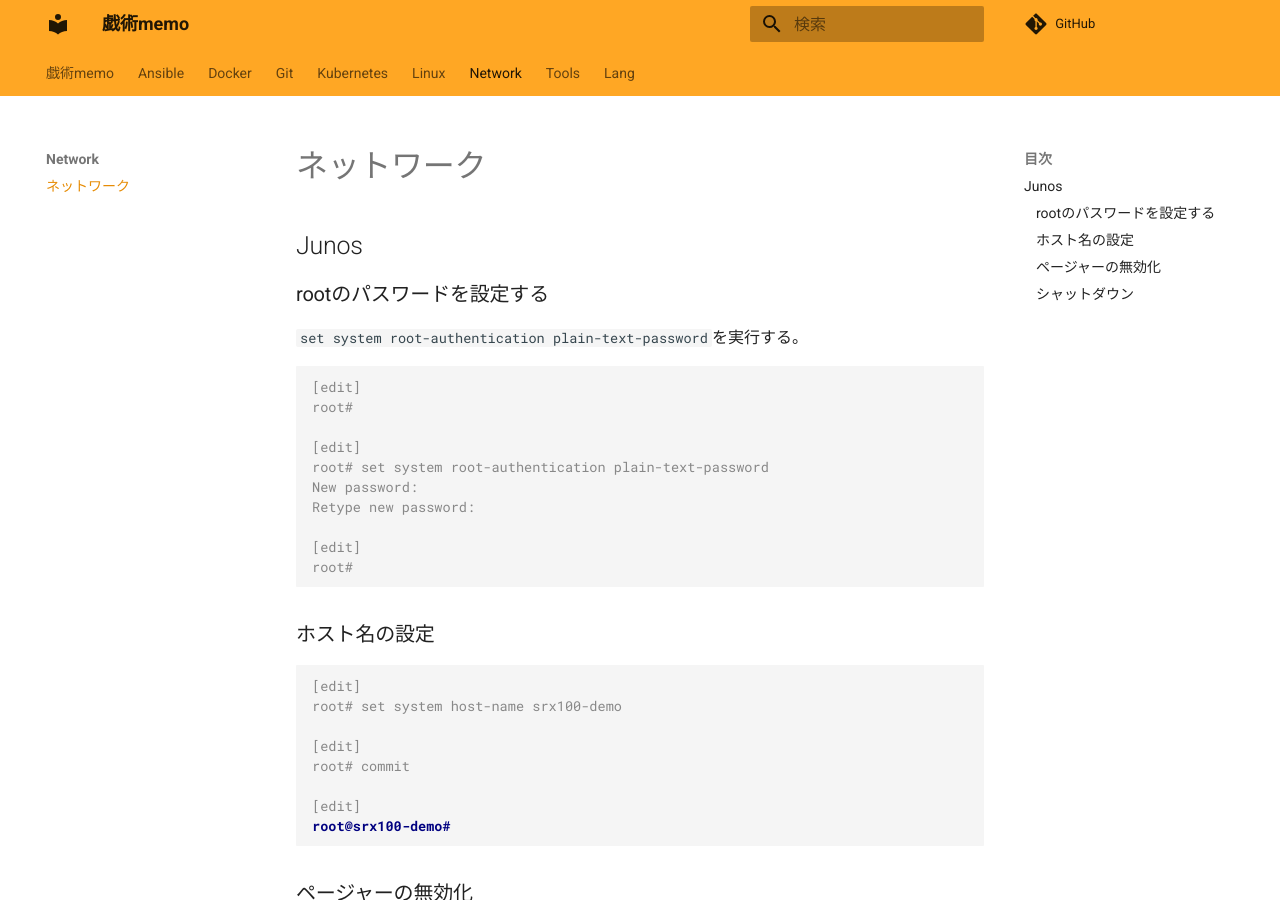
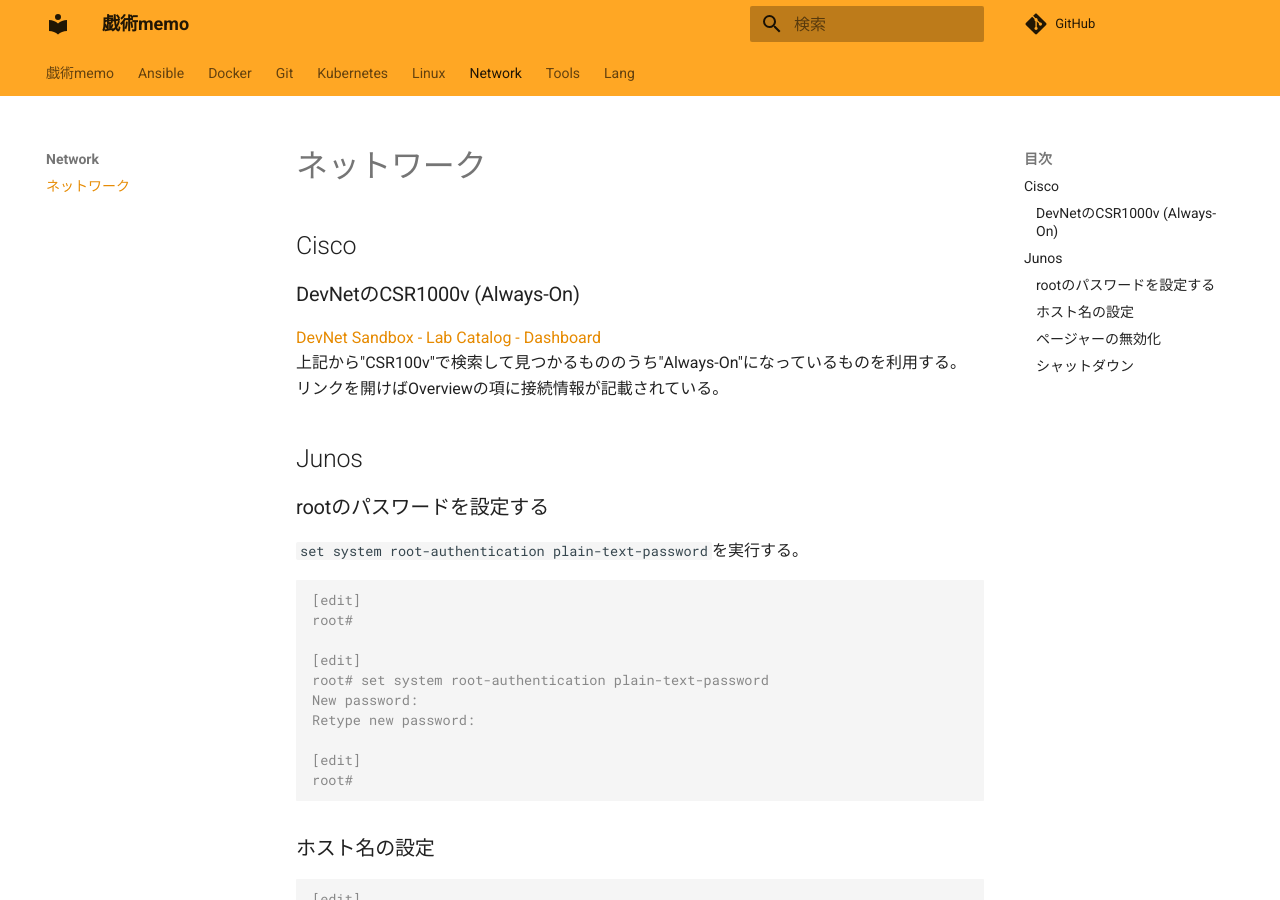
Before and after one commit to zaki-lknr/docs, an MkDocs documentation site: the page built from docs/Network/index.md, in a window 1280 px wide and 900 px high. Built offline with MkDocs 1.6.1 and Material for MkDocs 9.7.7, drawn with Linux system fonts in a browser that asks for light colours; comment, search, counter and statistics services are not loaded.

Commit message:
add: network: DevNetのCSR100vへのアクセス

```diff
--- a/docs/Network/index.md
+++ b/docs/Network/index.md
@@ -1,4 +1,12 @@
 # ネットワーク
+
+## Cisco
+
+### DevNetのCSR1000v (Always-On)
+
+[DevNet Sandbox - Lab Catalog - Dashboard](https://devnetsandbox.cisco.com/RM/Topology)
+上記から"CSR100v"で検索して見つかるもののうち"Always-On"になっているものを利用する。
+リンクを開けばOverviewの項に接続情報が記載されている。
 
 ## Junos
 
```
